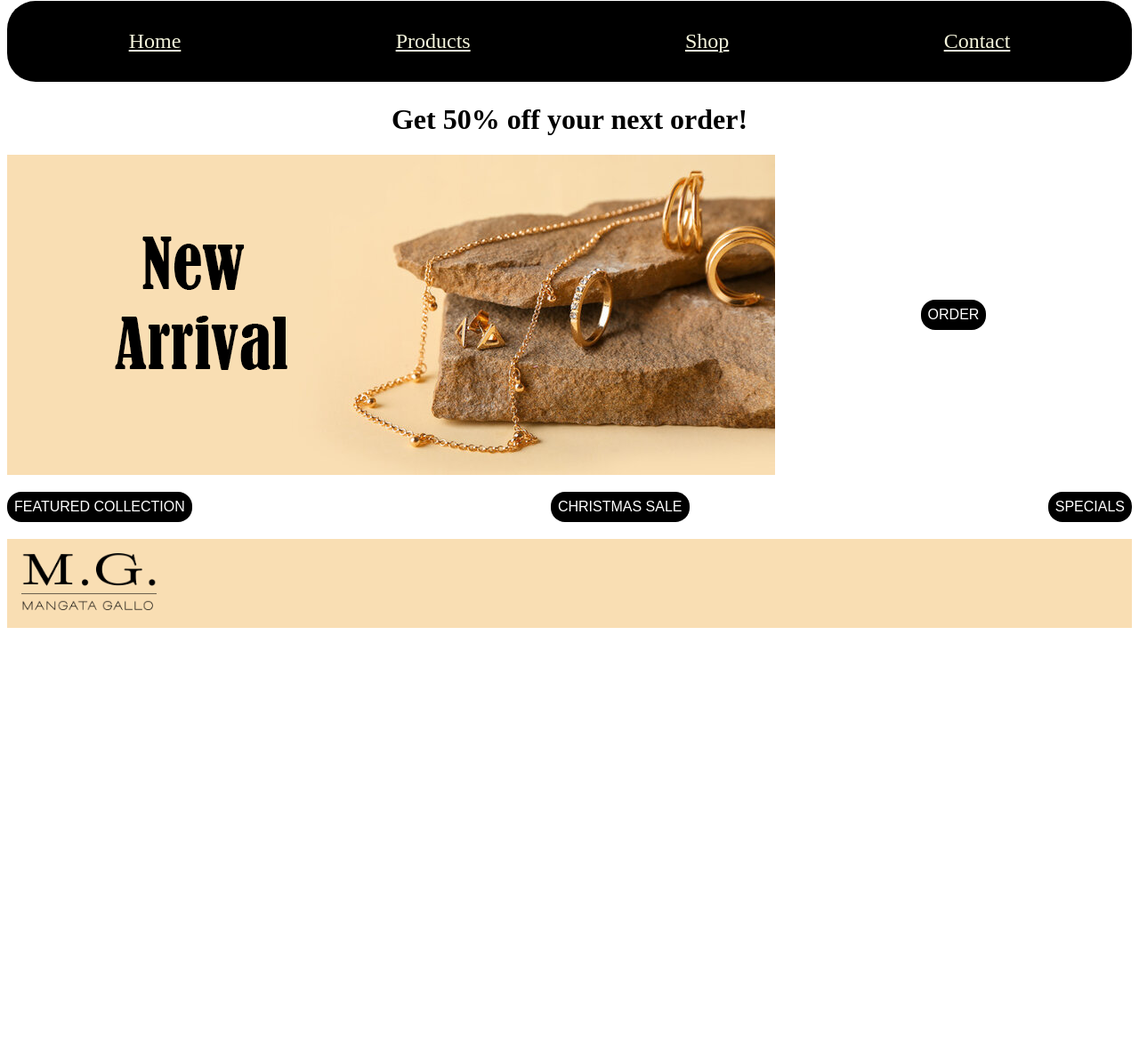
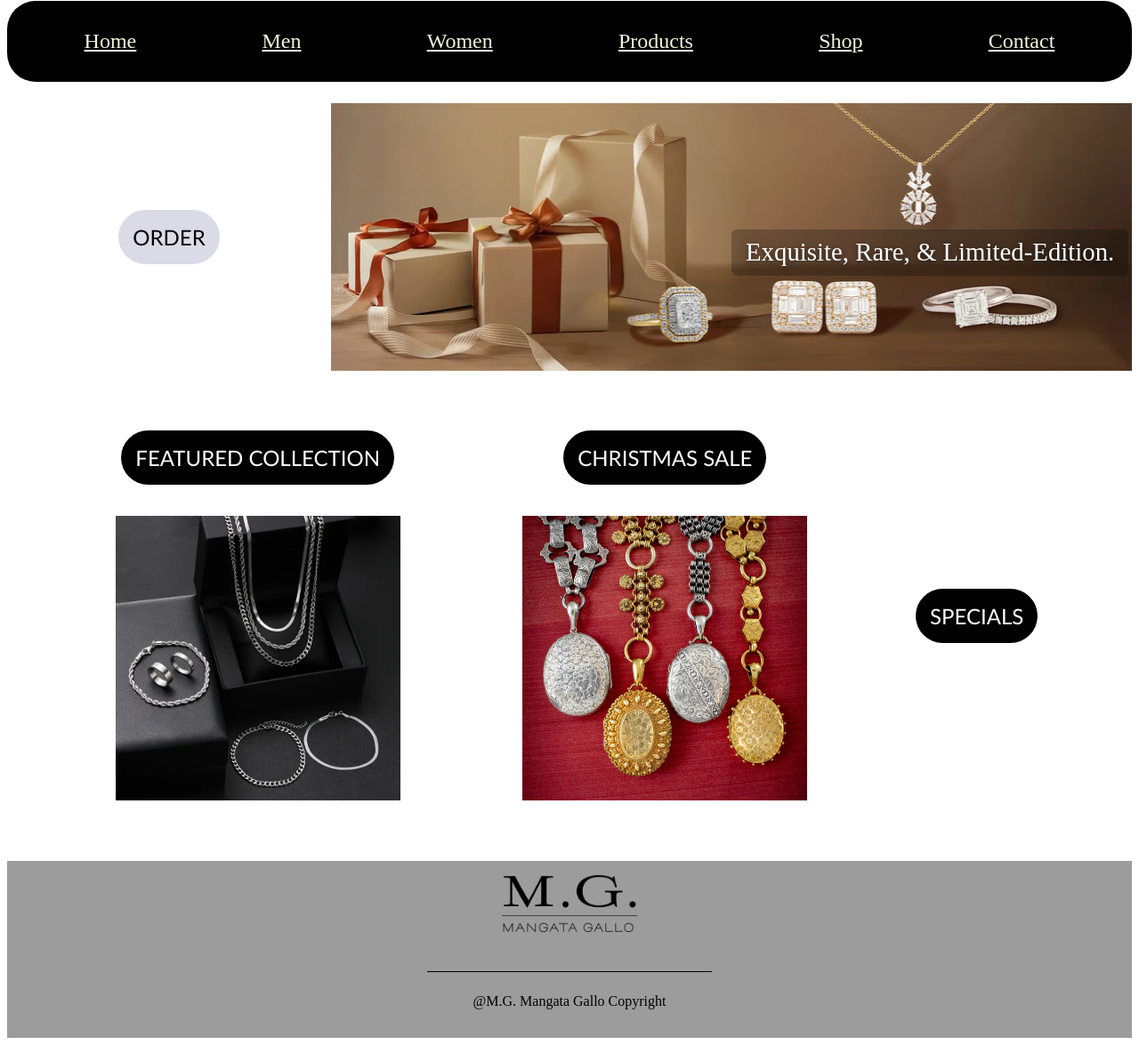
Before and after one commit to tyang019/mangata_project, a plain HTML site: page index.html in a window 1280 px wide. Shown: the part 175-1350 px from the top of the page at 89% size. Before the commit the page ends 889 px from the top, so only its background shows below. Drawn offline with Linux system fonts and the light colour scheme.

Commit message:
Initialized new changes

```diff
--- a/index.html
+++ b/index.html
@@ -10,10 +10,16 @@
   <body>
     <header>
       <a class="store_name"><img class="logo" src="img/Asset 2@3x.png"></a>
+      <div>
+          <input placeholder="Search" type="text"><button>Search</button>
+      </div>
+
     </header>
     <nav>
       <ul class="nav_bar">
         <li><a href="index.html">Home</a></li>
+        <li><a href="men.html">Men</a></li>
+        <li><a href="women.html">Women</a></li>
         <li><a href="products.html">Products</a></li>
         <li><a href="shop.html">Shop</a></li>
         <li><a href="contact.html">Contact</a></li>
@@ -21,25 +27,34 @@
     </nav>
 
     <main>
-        <h1 class="banner">Get 50% off your next order!</h1>
+        <h1 class="banner"></h1>
         <section>
+            <div>
+              <button class="order">ORDER</button>
+             </div>
           <article>
-            <img class="banner" src="img/banner.png">
+            <div class="image-container">
+              <img class="banner" src="img/banner1.jpg">
+              <div class="overlay-text">Exquisite, Rare, & Limited-Edition.</div>
+            </div>
           </article>
-          <div>
-            <button>ORDER</button>
-          </div>
         </section>
         <section>
           <article>
-            <h1>
+            <a href="featured.html"><h1>
               <button>FEATURED COLLECTION</button>
-            </h1>
+            </h1></a>
+            <div>
+              <img class="three_images" src="img/featured.jpg">
+            </div>
           </article>
              <article>
             <h1>
               <button>CHRISTMAS SALE</button>
             </h1>
+            <div>
+              <img class="christmas" src="img/christmas.jpg" alt="">
+            </div>
           </article>
              <article>
             <h1>
@@ -53,7 +68,13 @@
     </main>
 
     <footer>
-      <img class="mini_logo" src="img/Asset 1@3x.png" alt="">
+      <div>
+         <img class="mini_logo" src="img/Asset 1@3x.png" alt="">
+      </div>
+        <hr>
+      <div>
+        <p class="copyright">@M.G. Mangata Gallo Copyright</p>
+      </div>
     </footer>
   </body>
 </html>
--- a/style.css
+++ b/style.css
@@ -1,14 +1,42 @@
+header{
+  display: flex;
+}
 body{
     font-family: Bell MT;
 }
+.image-container{
+   position: relative;
+  width: 100%;
+  max-width: 900px;
+  margin: 0 auto;
+}
 .banner{
-  text-align: center;
+  display: block;
+  width: 100%;
+  height: auto;
+  object-fit: cover;
+  margin-right: 3rem;
   font-size: 2rem;
+}
+.overlay-text{
+   position: absolute;        /* positioned relative to .hero */
+  top: 47%;                  /* center vertically */
+  left: 50%;                 /* center horizontally */
+  transform: translate(5%,); /* perfect centering */
+  color: white;
+  text-shadow: 0 2px 6px rgba(0,0,0,0.6);
+  padding: 0.6rem 1rem;
+  background: rgba(0,0,0,0.25); /* optional translucent background for readability */
+  border-radius: 6px;
+  font-size: clamp(1rem, 2.5vw, 1.8rem); /* responsive font size */
+  z-index: 2;
+  pointer-events: none;
 }
 h1{
   text-align: center;
 }
 .logo{
+
   height: 5rem;
 }
 .store_name{
@@ -21,20 +49,26 @@ h1{
   background-color: black;
   border-radius: 2rem;
   list-style: none;
-
 }
 button{
   border-radius: 1rem;
   border: none;
-  padding: 0.5rem;
+  padding: 1rem;
   cursor: pointer;
-  font-size: 1rem;
+  font-size: 1.5rem;
   background-color: black;
   color: white;
+  font-family:'Gill Sans', 'Gill Sans MT', Calibri, 'Trebuchet MS', sans-serif;
+  padding: 1rem;
+  border-radius: 3rem;
+}
+.order{
+  background-color: rgb(219, 219, 231);
+  color: black;
 
 }
 button:hover{
-  background-color: rgb(255, 214, 131);
+  background-color: rgb(249, 222, 179);
   color: black;
   transition: 400ms;
 }
@@ -46,29 +80,61 @@ ul{
 li{
   display: block;
   padding: 1rem;
+  border-radius: 2rem;
+}
+li a:hover{
+   background-color: rgb(249, 222, 179);
+  border-radius: 2rem;
+  transition: 200ms;
+  padding: 0.7rem;
+  color: black;
 }
 a{
   color: beige;
+}
+a:hover{
+  color: black;
 }
 div{
   display: block;
   margin-left: auto;
   margin-right: auto;
 }
+.three_images{
+  height: 20rem;
+  padding: 1rem;
+}
+.christmas{
+  height: 320px;
+  padding: 1rem;
+}
 section{
   display: flex;
   align-items: center;
-  justify-content: space-between;
+  justify-content: space-evenly;
+  padding-bottom: 3rem;
 }
-article, li{
+article li{
   display: flex;
   justify-content: center;
   align-items: center;
 }
 .mini_logo{
   height: 4rem;
+  margin-bottom: 2rem;
+}
+.copyright{
+  text-align: end;
+}
+hr{
+  padding-left: 20rem;
+  border: none;
+  height: 0.8px;
+  background-color: black;
 }
 footer{
-  background-color: rgb(249, 222, 179);
+  background-color: rgb(156, 156, 156);
   padding: 1rem;
+  display: flex;
+  flex-direction: column;
 }
```
Also changed, not shown: img/Gift.webp (added), img/banner1.jpg (added), img/christmas.jpg (added), img/featured (2).jpg (added), img/featured.jpg (added), img/s-l400.jpg (added).
